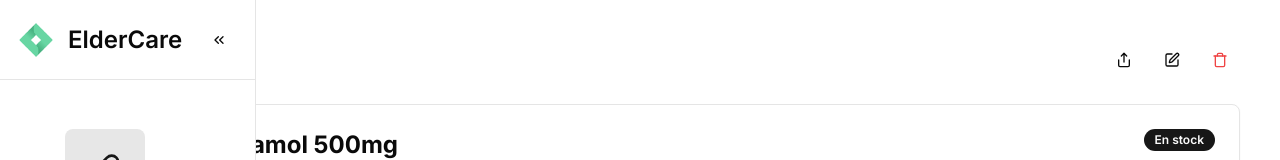
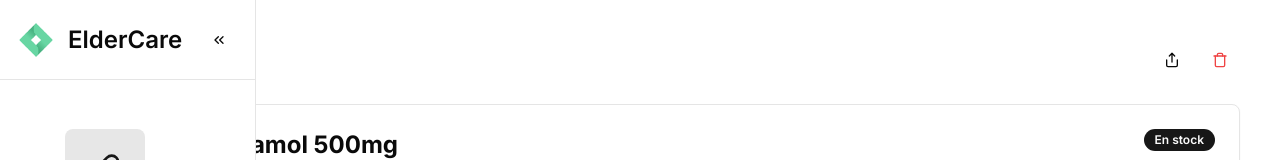
Before and after one commit to martinmalgor04/sistema-empleados, a Next.js app: page /menu-medicamentos/1 in a window 1280 px wide. Shown: the top 160 px of the page. Built offline with nearby package versions, Linux system fonts and the light colour scheme.

Commit message:
Refactor: Eliminar botones de editar en la página de detalles de medicamentos - Simplificar la interfaz del componente MedicamentoDetallePage al eliminar botones innecesarios, mejorando la experiencia del usuario.

```diff
--- a/app/menu-medicamentos/[id]/page.tsx
+++ b/app/menu-medicamentos/[id]/page.tsx
@@ -9,7 +9,6 @@ import { Tabs, TabsContent, TabsList, TabsTrigger } from "@/components/ui/tabs"
 import {
   ArrowLeftIcon,
   ShareIcon,
-  EditIcon,
   TrashIcon,
   PillIcon,
   CameraIcon,
@@ -165,9 +164,6 @@ export default function MedicamentoDetallePage() {
         <div className="flex items-center space-x-2">
           <Button variant="ghost" size="sm">
             <ShareIcon className="h-4 w-4" />
-          </Button>
-          <Button variant="ghost" size="sm">
-            <EditIcon className="h-4 w-4" />
           </Button>
           <Button variant="ghost" size="sm" className="text-destructive">
             <TrashIcon className="h-4 w-4" />
@@ -375,9 +371,6 @@ export default function MedicamentoDetallePage() {
                   <Button variant="outline" className="w-full">
                     Importar prospecto
                   </Button>
-                  <Button variant="outline" className="w-full">
-                    Editar
-                  </Button>
                   <Dialog>
                     <DialogTrigger asChild>
                       <Button variant="outline" className="w-full">
```
